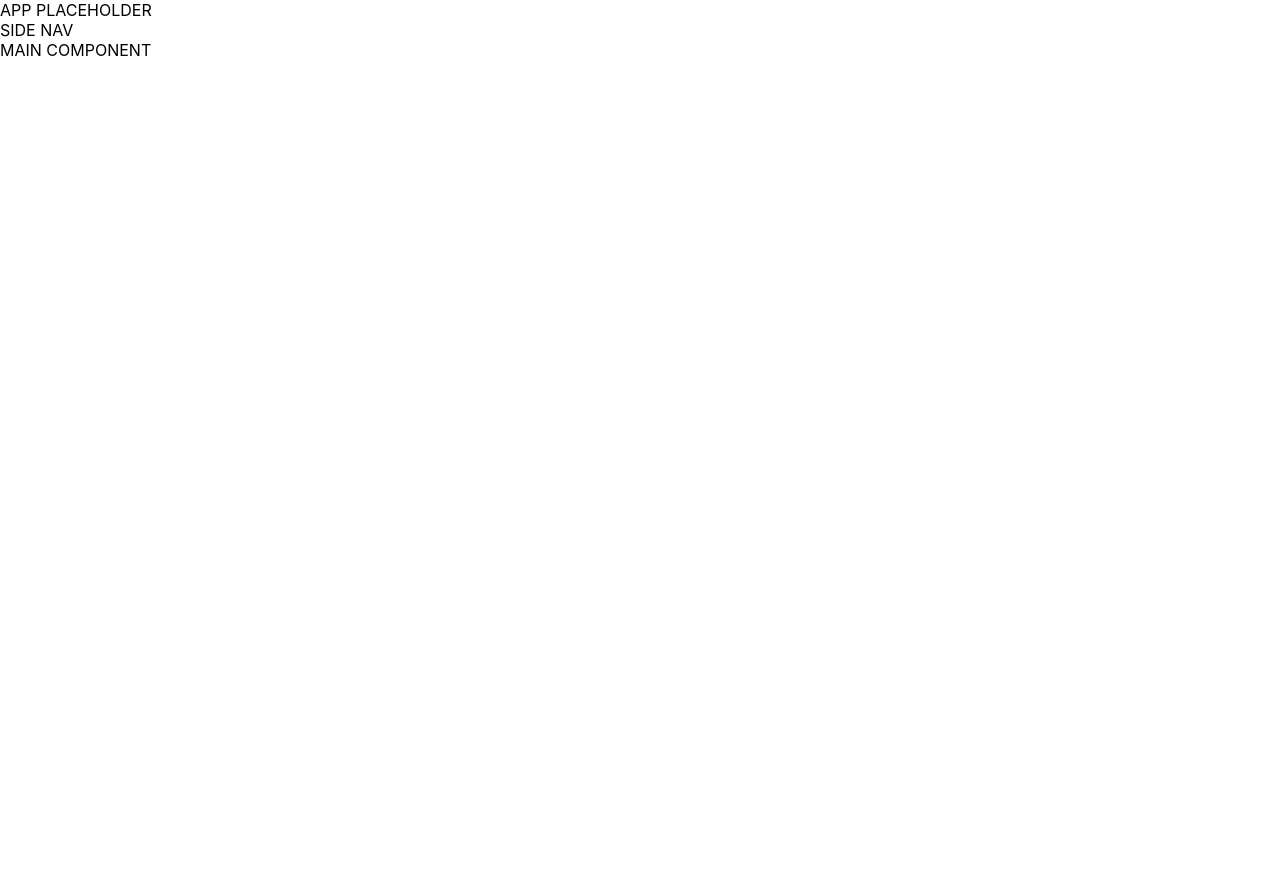
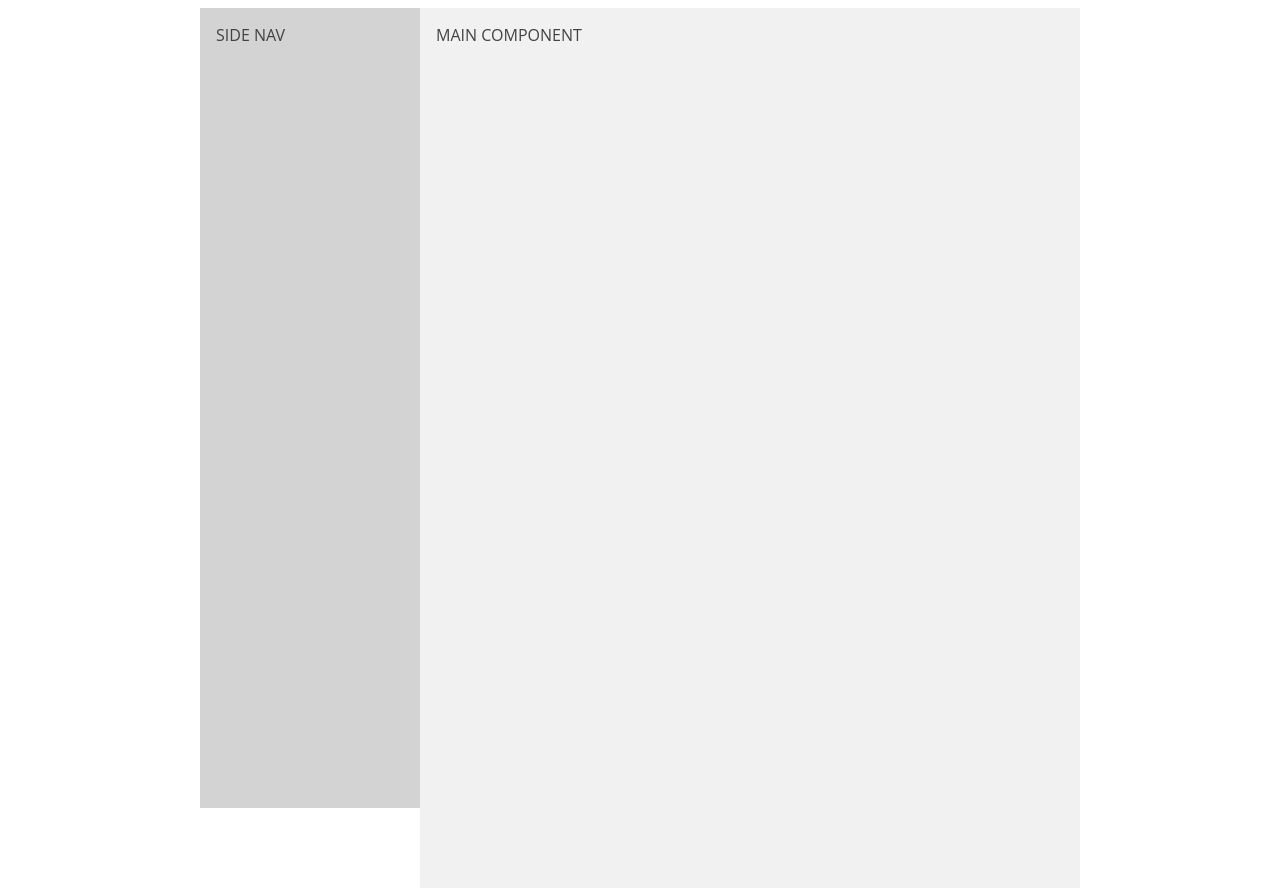
Before and after one commit to derpwanda/front-end-project-partdeux, a React (Create React App) app in the folder lambda-notes/: page / in a window 1280 px wide. Before the commit the page ends 800 px from the top, so only its background shows below. Built offline with nearby package versions, Linux system fonts and the light colour scheme.

Commit message:
style boilerplate sidenav/main; bc, flexbox

```diff
--- a/lambda-notes/src/App.js
+++ b/lambda-notes/src/App.js
@@ -6,8 +6,7 @@ import Main from './components/Main/Main.js'
 class App extends Component {
   render() {
     return (
-      <div>
-        APP PLACEHOLDER
+      <div className='app'>
         <SideNav />
         <Main />
       </div>
--- a/lambda-notes/src/components/Main/Main.js
+++ b/lambda-notes/src/components/Main/Main.js
@@ -4,7 +4,7 @@ import './index.css';
 class Main extends Component {
   render() {
     return (
-      <div>
+      <div className="main">
         MAIN COMPONENT
       </div>
     );
--- a/lambda-notes/src/components/Main/index.css
+++ b/lambda-notes/src/components/Main/index.css
@@ -0,0 +1,8 @@
+.main {
+  display: flex;
+  padding: 1rem;
+  width: 660px;
+  min-width: 660px;
+  height: 110vh;
+  background-color: #F1F1F1;
+}
--- a/lambda-notes/src/components/SideNav/SideNav.js
+++ b/lambda-notes/src/components/SideNav/SideNav.js
@@ -4,7 +4,7 @@ import './index.css';
 class SideNav extends Component {
   render() {
     return (
-      <div>
+      <div className='sidenav'>
         SIDE NAV
       </div>
     );
--- a/lambda-notes/src/components/SideNav/index.css
+++ b/lambda-notes/src/components/SideNav/index.css
@@ -0,0 +1,8 @@
+.sidenav {
+  display: flex;
+  padding: 1rem;
+  width: 220px;
+  min-width: 220px;
+  height: 100vh;
+  background-color: #D3D3D3;
+}
--- a/lambda-notes/src/index.css
+++ b/lambda-notes/src/index.css
@@ -1,14 +1,16 @@
-body {
-  margin: 0;
-  padding: 0;
-  font-family: -apple-system, BlinkMacSystemFont, "Segoe UI", "Roboto", "Oxygen",
-    "Ubuntu", "Cantarell", "Fira Sans", "Droid Sans", "Helvetica Neue",
-    sans-serif;
-  -webkit-font-smoothing: antialiased;
-  -moz-osx-font-smoothing: grayscale;
+* {
+  box-sizing: border-box;
+  /* border: 1px dotted darkred; */
 }
 
-code {
-  font-family: source-code-pro, Menlo, Monaco, Consolas, "Courier New",
-    monospace;
+body {
+  padding: 0;
+  font-family: 'Open Sans','Helvetica Neue', sans-serif;
+  color: #424242;
 }
+
+.app {
+  margin: 0 auto;
+  display: flex;
+  justify-content: center;
+}
```
